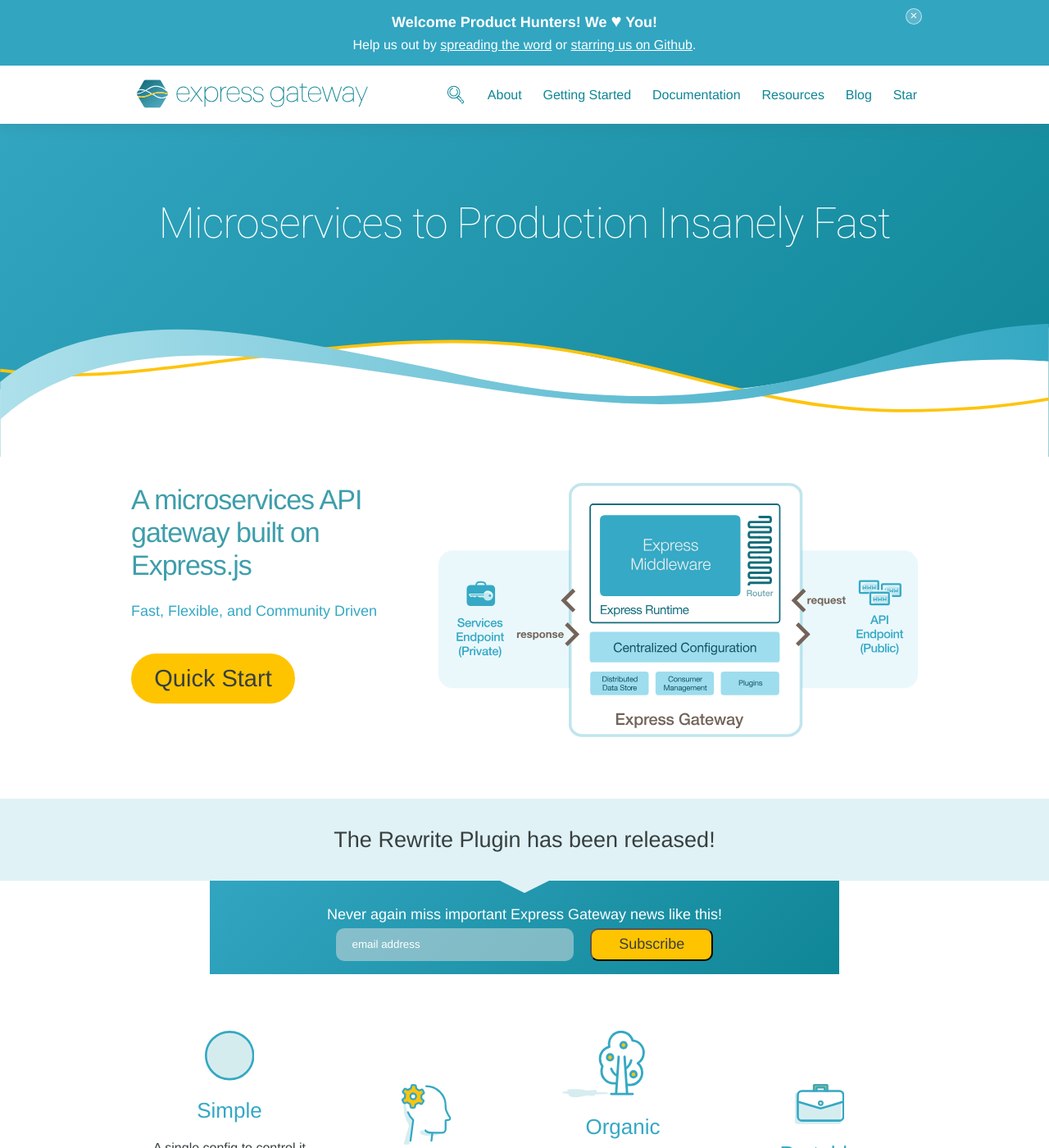
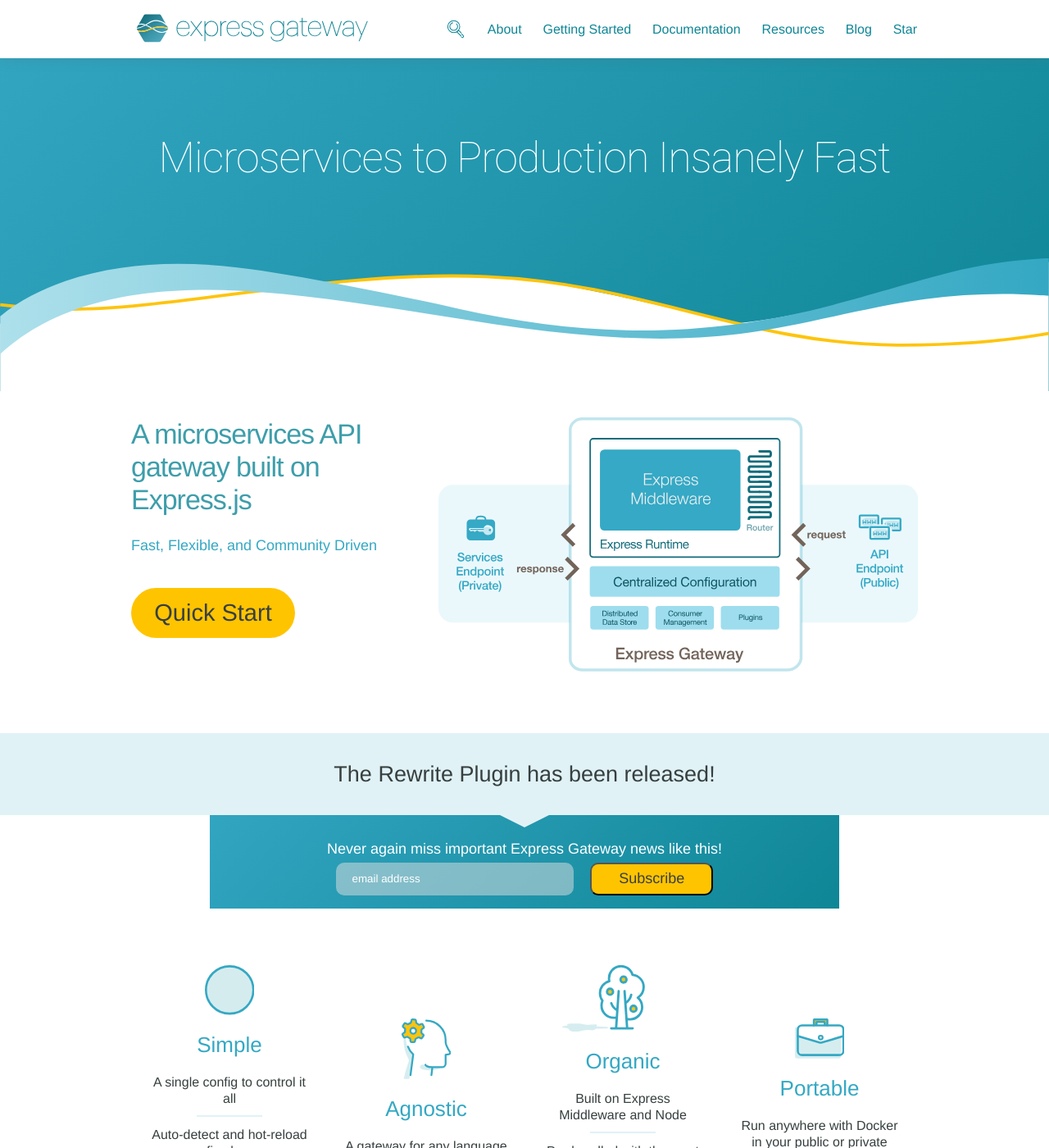
Before and after one commit to ExpressGateway/express-gateway.io, a Jekyll site: the page built from index.md, in a window 1280 px wide and 1400 px high. Shown: the whole window at 82% size. Built offline with Jekyll 4.4.1, drawn with Linux system fonts in a browser that asks for light colours; nearby versions of some CDN libraries; some web fonts are replaced; comment, search, counter and statistics services are not loaded.

Commit message:
Revert "Product Hunters banner (#132)"
This reverts commit 2b8cfa722f6db7248726170b79b95d28484acc67.

```diff
--- a/_includes/head.html
+++ b/_includes/head.html
@@ -1,5 +1,5 @@
 <!DOCTYPE html>
-<html lang="en" class="without-welcome-banner">
+<html lang="en">
 <head>
   <meta http-equiv="Content-Type" content="text/html; charset=utf-8">
   <link href="https://gmpg.org/xfn/11" rel="profile">
--- a/_includes/header.html
+++ b/_includes/header.html
@@ -22,18 +22,3 @@
     </nav>
   </section>
 </header>
-<section class="welcome-banner">
-  <div class="wrapper">
-    <div class="welcome-banner-title">
-      Welcome Product Hunters! We <span>♥</span> You!
-    </div>
-    <div class="welcome-banner-text">
-      Help us out by
-      <a href="https://ctt.ec/K6N4d" target="_blank">spreading the word</a>
-      or
-      <a href="https://github.com/ExpressGateway/express-gateway" target="_blank">starring us on Github</a>.
-    </div>
-    <div class="welcome-banner-close">×</div>
-  </div>
-</section>
-<div class="welcome-banner-filler"></div>
--- a/_sass/_header.scss
+++ b/_sass/_header.scss
@@ -12,11 +12,7 @@
     align-items: flex-start;
     flex-direction: column-reverse;
     margin-bottom: 10.3125rem;
-    margin-top: 80px;
-    transition: margin-top 200ms;
-    @include size(medium600) {
-      margin-top: 60px;
-    }
+
     .wrapper {
       display: flex;
       align-items: center;
@@ -168,86 +164,3 @@
   }
 
 }
-
-.welcome-banner {
-  position: fixed;
-  top: 0;
-  width: 100%;
-  height: 80px;
-  background-color: #32a5c1;
-  z-index: 51;
-  text-align: center;
-  color: #FFF;
-  overflow: hidden;
-  transition: height 200ms;
-  @include size(medium600) {
-    height: 60px;
-  }
-  @include size(medium) {
-    z-index: 0;
-  };
-  .wrapper {
-    position: relative;
-    .welcome-banner-close {
-      position: absolute;
-      top: -5px;
-      right: -5px;
-      font-size: 15px;
-      color: #FFF;
-      width: 20px;
-      height: 20px;
-      text-align: center;
-      cursor: pointer;
-      background-color: rgba(255, 255, 255, 0.2);
-      border: 1px solid rgba(255, 255, 255, 0.6);
-      border-radius: 50%;
-    }
-  }
-  .welcome-banner-title {
-    width: 100%;
-    font-weight: 600;
-    margin: 15px 0 10px;
-    font-size: $font-size-18;
-    @include size(medium600) {
-      margin: 10px 0 5px;
-      font-size: 0.8rem;
-    }
-    span {
-      font-size: $font-size-22;
-      @include size(medium600) {
-        font-size: $font-size-18;
-      }
-    }
-  }
-  .welcome-banner-text {
-    width: 100%;
-    font-weight: 300;
-    @include size(medium600) {
-      font-size: 0.7rem;
-    }
-    a {
-      color: inherit;
-      text-decoration: underline;
-    }
-  }
-}
-.welcome-banner-filler {
-  margin-top: 80px;
-  transition: margin-top 200ms;
-  @include size(medium600) {
-    margin-top: 60px;
-  }
-}
-
-.without-welcome-banner {
-  .welcome-banner {
-    transition: height 200ms;
-    height: 0;
-  }
-  .site-header,
-  .header-menu-icon,
-  .welcome-banner-filler {
-    transition: margin-top 200ms;
-    margin-top: 0;
-  }
-}
--- a/_sass/_responsive.scss
+++ b/_sass/_responsive.scss
@@ -28,11 +28,6 @@
   	width: 30px;
   	height: 30px;
     z-index: 99;
-    margin-top: 80px;
-    transition: margin-top 200ms;
-    @include size(medium600) {
-      margin-top: 60px;
-    }
     span {
     	margin: 0 auto;
     	position: relative;
--- a/assets/js/scripts.js
+++ b/assets/js/scripts.js
@@ -4,15 +4,7 @@
           urlcheck[i].checked = "true"
 }
 
-var isStorageSupported = typeof(Storage) !== 'undefined';
-
 $(document).ready(function () {
-  // display Welcome Banner if not closed earlier
-  if (isStorageSupported) {
-    if (!localStorage.getItem('welcomeBannerHidden')) {
-      $('html').toggleClass('without-welcome-banner');
-    }
-  }
   //video content swap
   $(".video-container").click(function () {
     $(this).append('<iframe src="https://player.vimeo.com/video/226182256?autoplay=1&title=0&byline=0&portrait=0" style="position:absolute;top:0;left:0;width:100%;height:100%;" frameborder="0" webkitallowfullscreen mozallowfullscreen allowfullscreen></iframe>');
@@ -45,14 +37,6 @@
   $('.toc-responsive-menu-icon').click(function(e){
 			$('.toc-wrapper').toggleClass('toc-wrapper-height');
       $('body').toggleClass('noscroll');
-		});
-
-  // hide Welcome banner
-  $('.welcome-banner-close').click(function(e){
-			$('html').toggleClass('without-welcome-banner');
-      if (isStorageSupported) {
-        localStorage.setItem('welcomeBannerHidden', true);
-      }
 		});
 
   $(window).on('resize',sidebarpadding);
```
